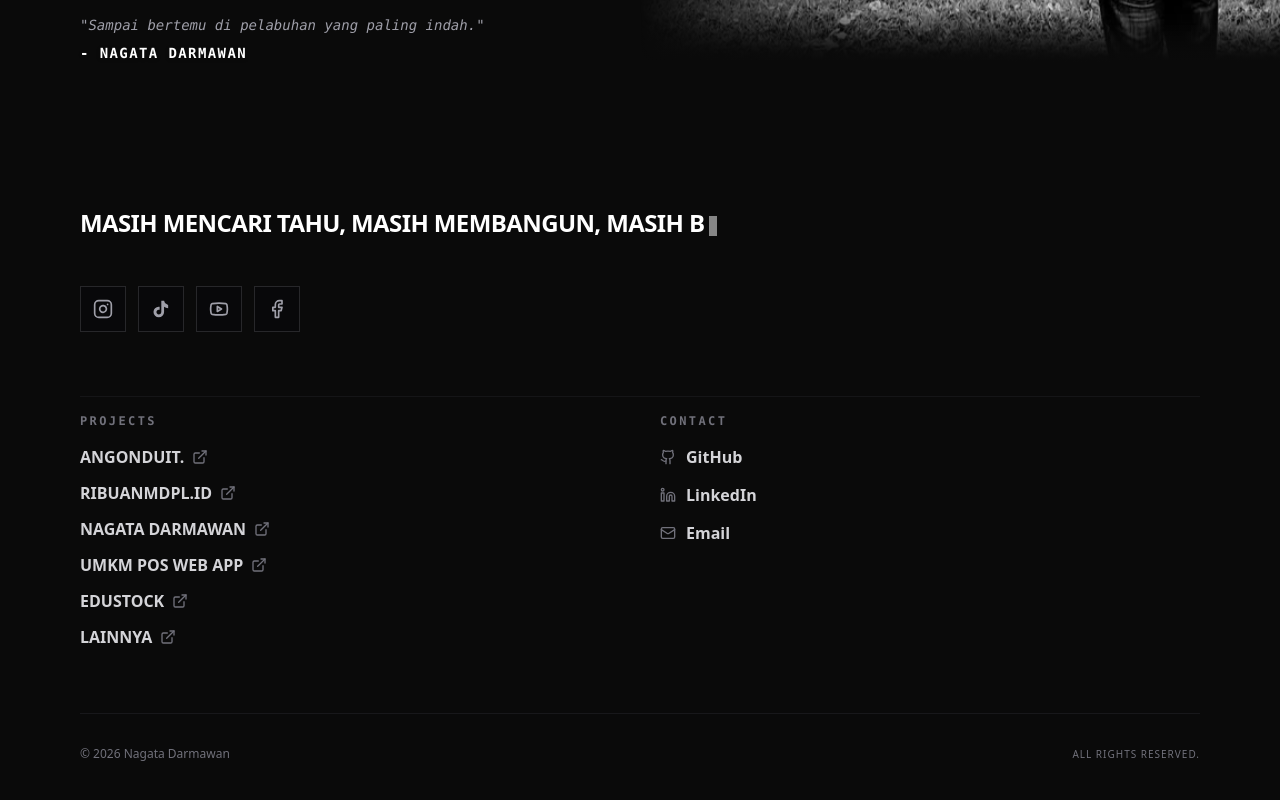
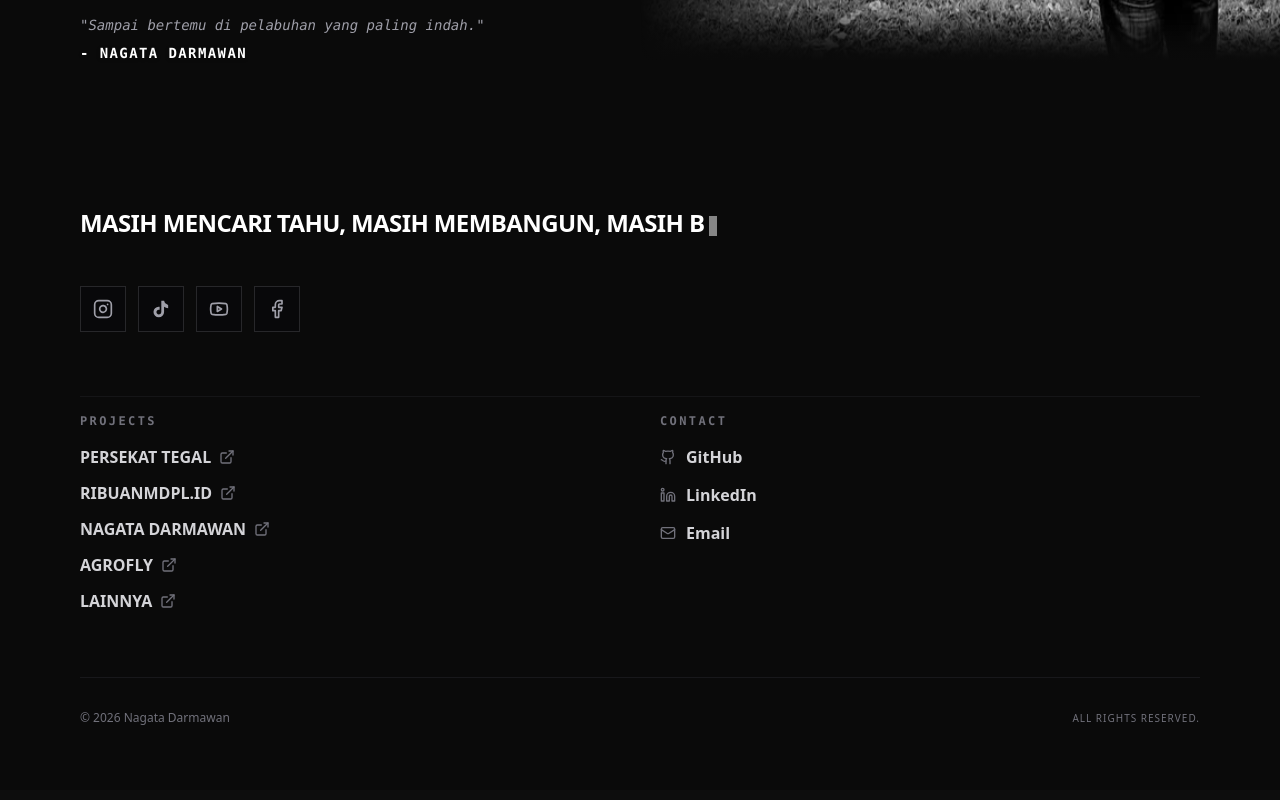
Before and after one commit to NagataDarmawan/nagatadarmawan, a Next.js app: page / in a window 1280 px wide. Shown: the part 6295-7095 px from the top of the page. Built offline with nearby package versions, Linux system fonts and the light colour scheme.

Commit message:
Update Projek

```diff
--- a/src/constants/footerData.ts
+++ b/src/constants/footerData.ts
@@ -8,11 +8,10 @@ export const FOOTER_DATA = {
     { name: "Facebook", href: "https://facebook.com", icon: "Facebook" },
   ],
   projects: [
-    { name: "ANGONDUIT.", url: "https://demo.asetku.com" },
+    { name: "PERSEKAT TEGAL", url: "https://bolategal.vercel.app" },
     { name: "RibuanMDPL.id", url: "https://ribuanmdpl.vercel.app" },
     { name: "NAGATA DARMAWAN", url: "https://nagatadarmawan.vercel.app" },
-    { name: "UMKM POS Web App", url: "https://demo.umkmpos.com" },
-    { name: "eduStock", url: "https://demo.siakad.com" },
+    { name: "AgroFly", url: "https://agrofly.vercel.app" },
   ],
   contacts: [
     { name: "GitHub", href: "https://github.com", value: "github.com/nagatadarmawan", icon: "Github" },
--- a/src/constants/projectsData.ts
+++ b/src/constants/projectsData.ts
@@ -19,15 +19,15 @@ export const PROJECTS_TEXT = {
   items: [
     {
       id: "01",
-      category: "FINANCE APP",
-      title: "ANGONDUIT.",
-      subtitle: "Dashboard Investasi Pribadi",
+      category: "SPORTS & COMMUNITY",
+      title: "PERSEKAT TEGAL",
+      subtitle: "Web Non Resmi Persekat Tegal",
       description:
-        "Konsep dashboard untuk memantau portofolio investasi, aset, keuntungan, dan kondisi keuangan secara ringkas dalam satu tempat.",
+        "Konsep website klub sepak bola modern yang menyajikan berita terkini, jadwal pertandingan, profil skuad, dan informasi komunitas pendukung secara interaktif.",
       status: "Concept App",
       role: "Frontend",
-      image: "/AngonDuit.jpg",
-      demoUrl: "https://demo.investdash.com",
+      image: "/WebBola.jpg",
+      demoUrl: "https://bolategal.vercel.app",
     },
     {
       id: "02",
```
Also changed, not shown: public/WebBola.jpg (added).
